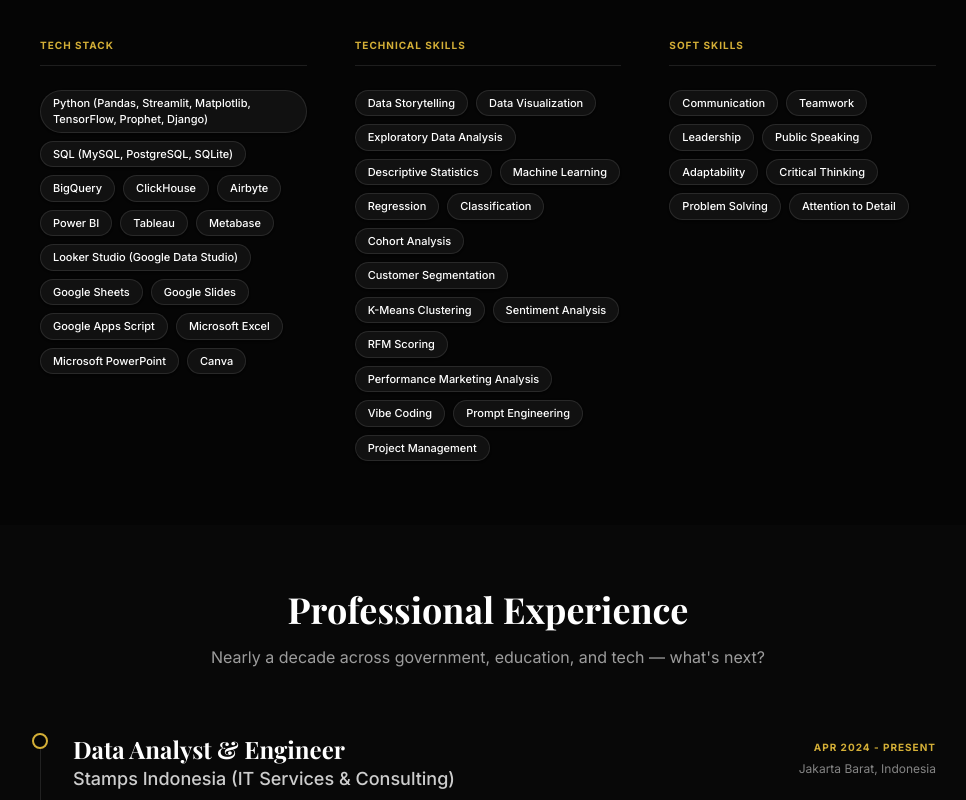
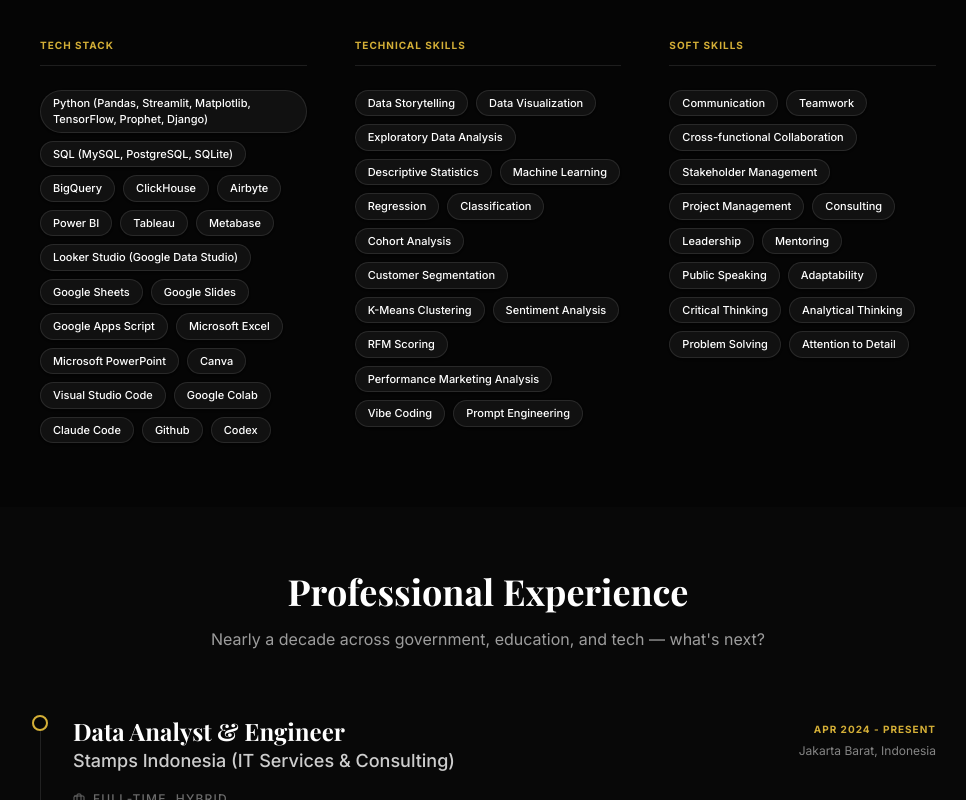
Before and after one commit to arguto1993/arguto1993.github.io, a React (Vite) app: page / in a window 1280 px wide. Shown: the part 1560-2360 px from the top of the page, without its empty margins (152-1118 px from the left). Built offline with nearby package versions, Linux system fonts and the light colour scheme; a web font is replaced by a local one.

Commit message:
redesign certifications, update skills

```diff
--- a/scripts/prerender.mjs
+++ b/scripts/prerender.mjs
@@ -134,6 +134,7 @@ function generateStaticHTML(data) {
   const certsHTML = education.certifications.items.map(cert => `
     <article>
       <h3>${esc(cert.name)}</h3>
+      <p>${esc(cert.type)}</p>
       <p>${esc(cert.issuer)} &mdash; ${esc(cert.date)}</p>
     </article>`).join('');
 
--- a/src/admin/forms/CertificationsForm.tsx
+++ b/src/admin/forms/CertificationsForm.tsx
@@ -13,11 +13,12 @@ export function CertificationsForm({ value, onChange }: { value: CertGroup; onCh
       <ItemList<Cert>
         items={value.items}
         onChange={(items) => onChange({ ...value, items })}
-        emptyItem={() => ({ name: '', issuer: '', date: '', link: '' })}
+        emptyItem={() => ({ name: '', type: '', issuer: '', date: '', link: '' })}
         itemLabel={(c) => c.name || '(untitled certification)'}
         renderItem={(item, _update, set) => (
           <div className="grid gap-3">
             <Field label="Name"><TextInput value={item.name} onChange={(v) => set('name', v)} /></Field>
+            <Field label="Type"><TextInput value={item.type} onChange={(v) => set('type', v)} /></Field>
             <div className="grid gap-3 sm:grid-cols-2">
               <Field label="Issuer"><TextInput value={item.issuer} onChange={(v) => set('issuer', v)} /></Field>
               <Field label="Date"><TextInput value={item.date} onChange={(v) => set('date', v)} /></Field>
--- a/src/components/Education.tsx
+++ b/src/components/Education.tsx
@@ -70,7 +70,8 @@ export const Education: React.FC = () => {
                 <h3 className="text-lg font-serif font-bold group-hover:accent-text transition-colors mb-1">
                   {cert.name}
                 </h3>
-                <div className="flex justify-between items-center text-sm opacity-60">
+                <p className="text-xs font-medium accent-text mb-2">{cert.type}</p>
+                <div className="flex justify-between items-center gap-3 text-sm opacity-60">
                   <span>{cert.issuer}</span>
                   <span className="accent-badge !text-[9px] !px-1.5 !py-0.5 !rounded-md">
                     {cert.date}
--- a/src/data.json
+++ b/src/data.json
@@ -60,7 +60,12 @@
           "Google Apps Script",
           "Microsoft Excel",
           "Microsoft PowerPoint",
-          "Canva"
+          "Canva",
+          "Visual Studio Code",
+          "Google Colab",
+          "Claude Code",
+          "Github",
+          "Codex"
         ]
       },
       {
@@ -80,8 +85,7 @@
           "RFM Scoring",
           "Performance Marketing Analysis",
           "Vibe Coding",
-          "Prompt Engineering",
-          "Project Management"
+          "Prompt Engineering"
         ]
       },
       {
@@ -89,10 +93,16 @@
         "skills": [
           "Communication",
           "Teamwork",
+          "Cross-functional Collaboration",
+          "Stakeholder Management",
+          "Project Management",
+          "Consulting",
           "Leadership",
+          "Mentoring",
           "Public Speaking",
           "Adaptability",
           "Critical Thinking",
+          "Analytical Thinking",
           "Problem Solving",
           "Attention to Detail"
         ]
@@ -387,25 +397,29 @@
       "title": "Certifications",
       "items": [
         {
-          "name": "Data Science Bootcamp Certificate of Completion",
+          "name": "Data Science Bootcamp",
+          "type": "Ceritificate of Completion",
           "issuer": "Dicoding Academy",
           "date": "Feb 2025",
           "link": "https://drive.google.com/file/d/11OpjRYdDOgcxqRDAm8992dZVxGsM1U_Q/view"
         },
         {
-          "name": "Storytelling: The Key to Effective Last Mile Delivery of Statistical Products Certificate of Participation",
+          "name": "Storytelling: The Key to Effective Last Mile Delivery of Statistical Products",
+          "type": "Certificate of Participation",
           "issuer": "Badan Pusat Statistik",
           "date": "Jul 2024",
           "link": "https://drive.google.com/file/d/1JnL_Td0Xi9y7jKzf2Sd3FzRhX5glrpkV/view?usp=sharing"
         },
         {
-          "name": "Full Stack Data Analytics Certificate of Excellence",
+          "name": "Full Stack Data Analytics",
+          "type": "Certificate of Excellence",
           "issuer": "RevoU",
           "date": "Jun 2024",
           "link": "https://drive.google.com/file/d/1HH5Fw5uRYS4ttVWy1unvJhhsPAcK3Pet/view?usp=sharing"
         },
         {
           "name": "SQL (Advanced) Certificate of Accomplishment",
+          "type": "Certificate of Accomplishment",
           "issuer": "HackerRank",
           "date": "Feb 2024",
           "link": "https://www.hackerrank.com/certificates/ef7e4694f4ec"
--- a/src/types.ts
+++ b/src/types.ts
@@ -108,6 +108,7 @@ export interface Education {
 
 export interface Certification {
   name: string;
+  type: string;
   issuer: string;
   date: string;
   link?: string;
```
